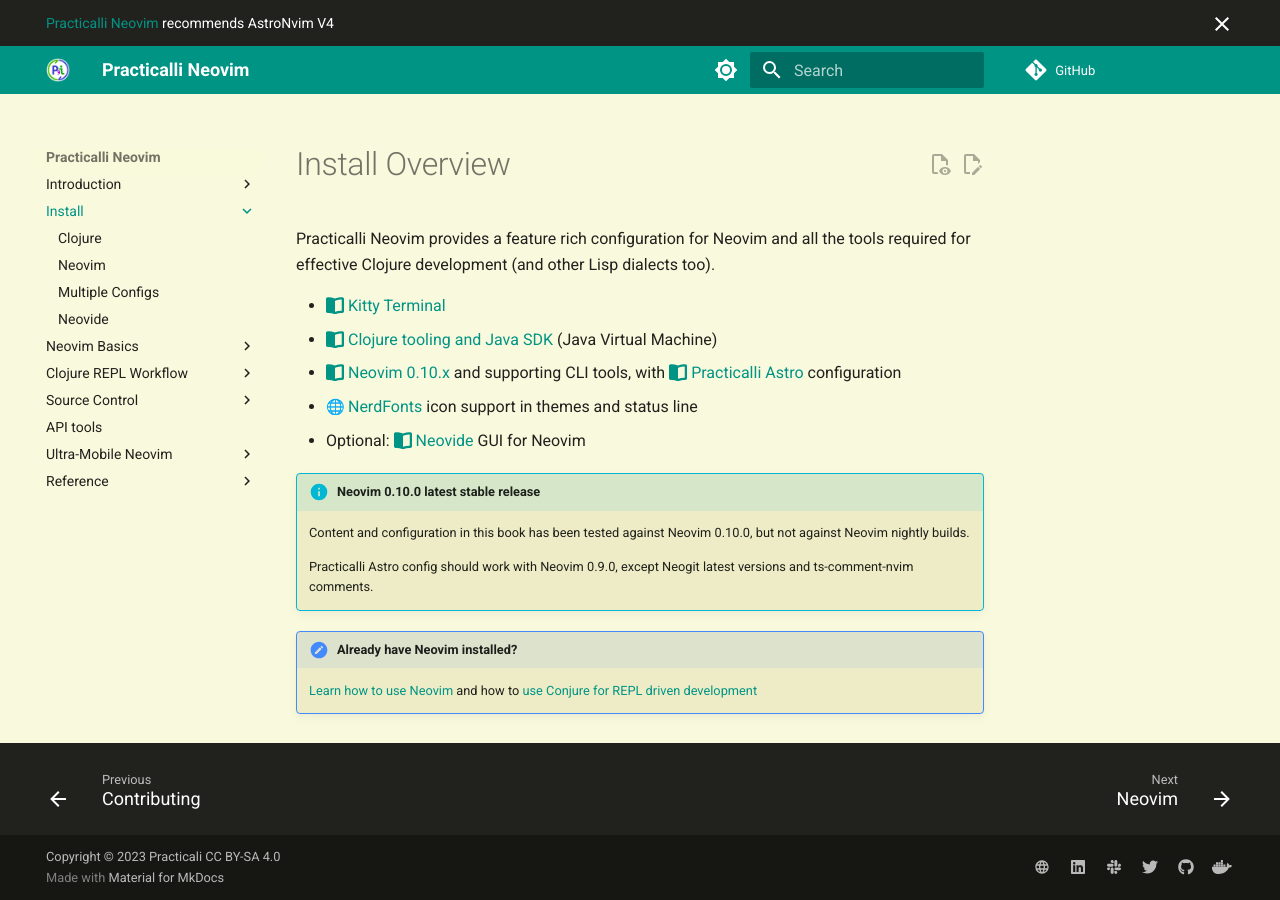
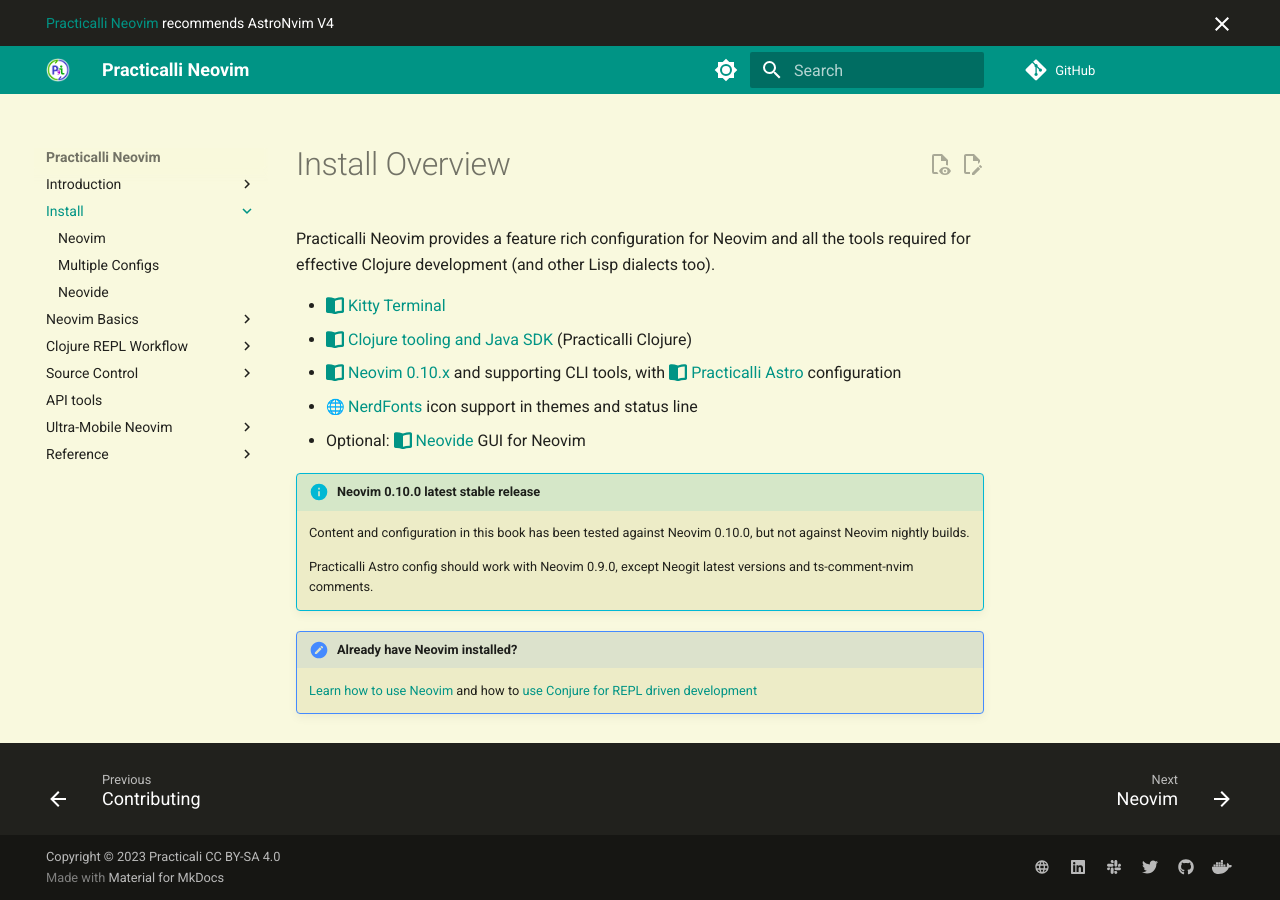
Before and after one commit to practicalli/neovim, an MkDocs documentation site: the page built from docs/install/index.md, in a window 1280 px wide. Built offline with MkDocs 1.6.1 and Material for MkDocs 9.7.7, drawn with Linux system fonts in a browser that asks for light colours; emoji names are drawn with the system emoji font; comment, search, counter and statistics services are not loaded.

Commit message:
install: highlight Clojure install is from Practicalli Clojure

```diff
--- a/docs/install/index.md
+++ b/docs/install/index.md
@@ -3,7 +3,7 @@
 Practicalli Neovim provides a feature rich configuration for Neovim and all the tools required for effective Clojure development (and other Lisp dialects too).
 
 - [:fontawesome-solid-book-open: Kitty Terminal](https://practical.li/engineering-playbook/command-line/kitty-terminal/){target=_blank}
-- [:fontawesome-solid-book-open: Clojure tooling and Java SDK](https://practical.li/clojure/install/) (Java Virtual Machine)
+- [:fontawesome-solid-book-open: Clojure tooling and Java SDK](https://practical.li/clojure/install/) (Practicalli Clojure)
 - [:fontawesome-solid-book-open: Neovim 0.10.x](neovim.md) and supporting CLI tools, with [:fontawesome-solid-book-open: Practicalli Astro](neovim/#practicalli-astro-config) configuration
 - [:globe_with_meridians: NerdFonts](https://www.nerdfonts.com/){target=_blank} icon support in themes and status line
 - Optional: [:fontawesome-solid-book-open: Neovide](neovide.md) GUI for Neovim
--- a/mkdocs.yml
+++ b/mkdocs.yml
@@ -135,7 +135,6 @@
       - Writing Tips: https://practical.li/writing-tips/
   - Install:
       - Overview: install/index.md
-      - Clojure: https://practical.li/clojure/install/
       - Neovim: install/neovim.md
       - Multiple Configs: install/multiple-configurations.md
       - Neovide: install/neovide.md
```
